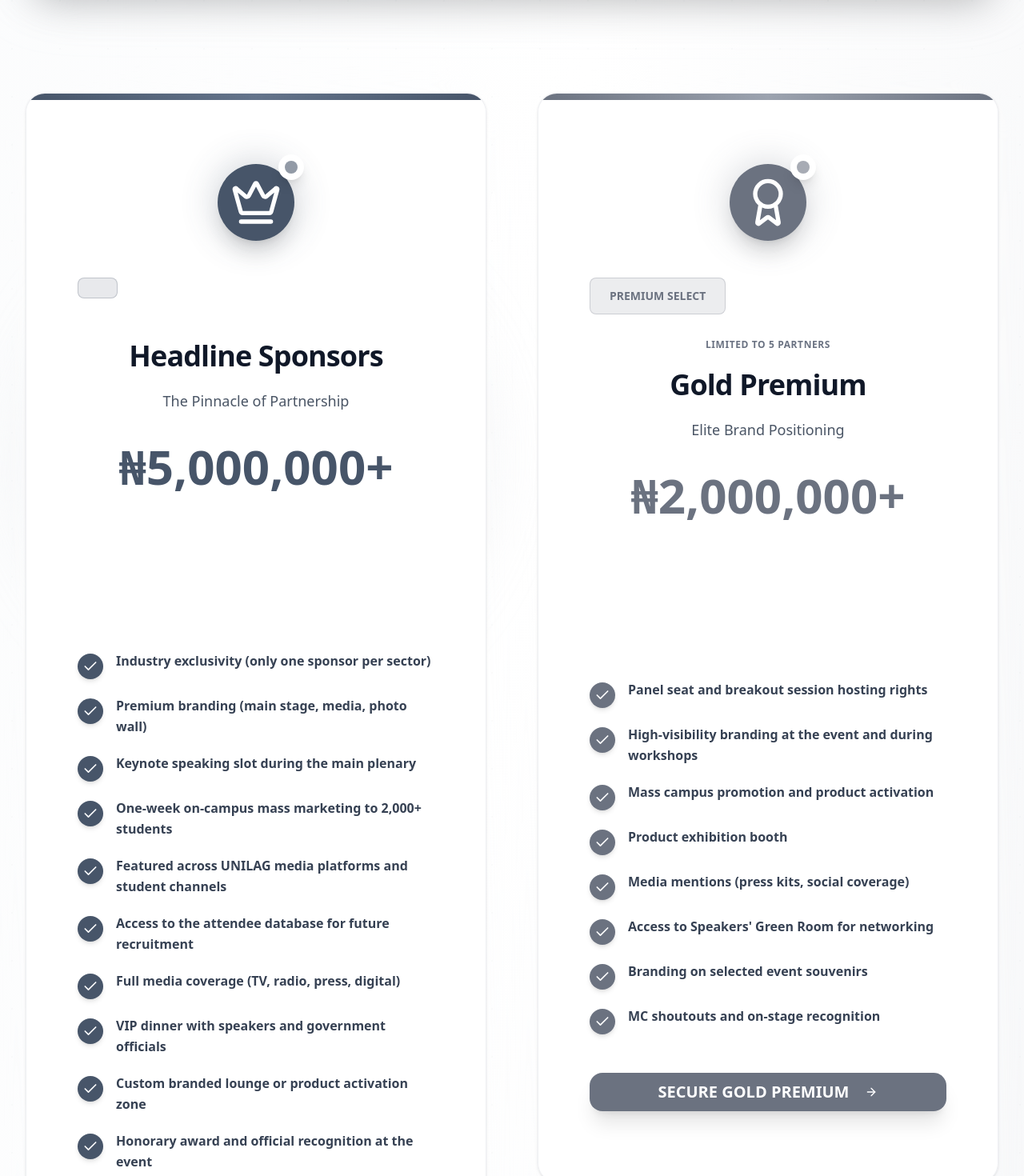
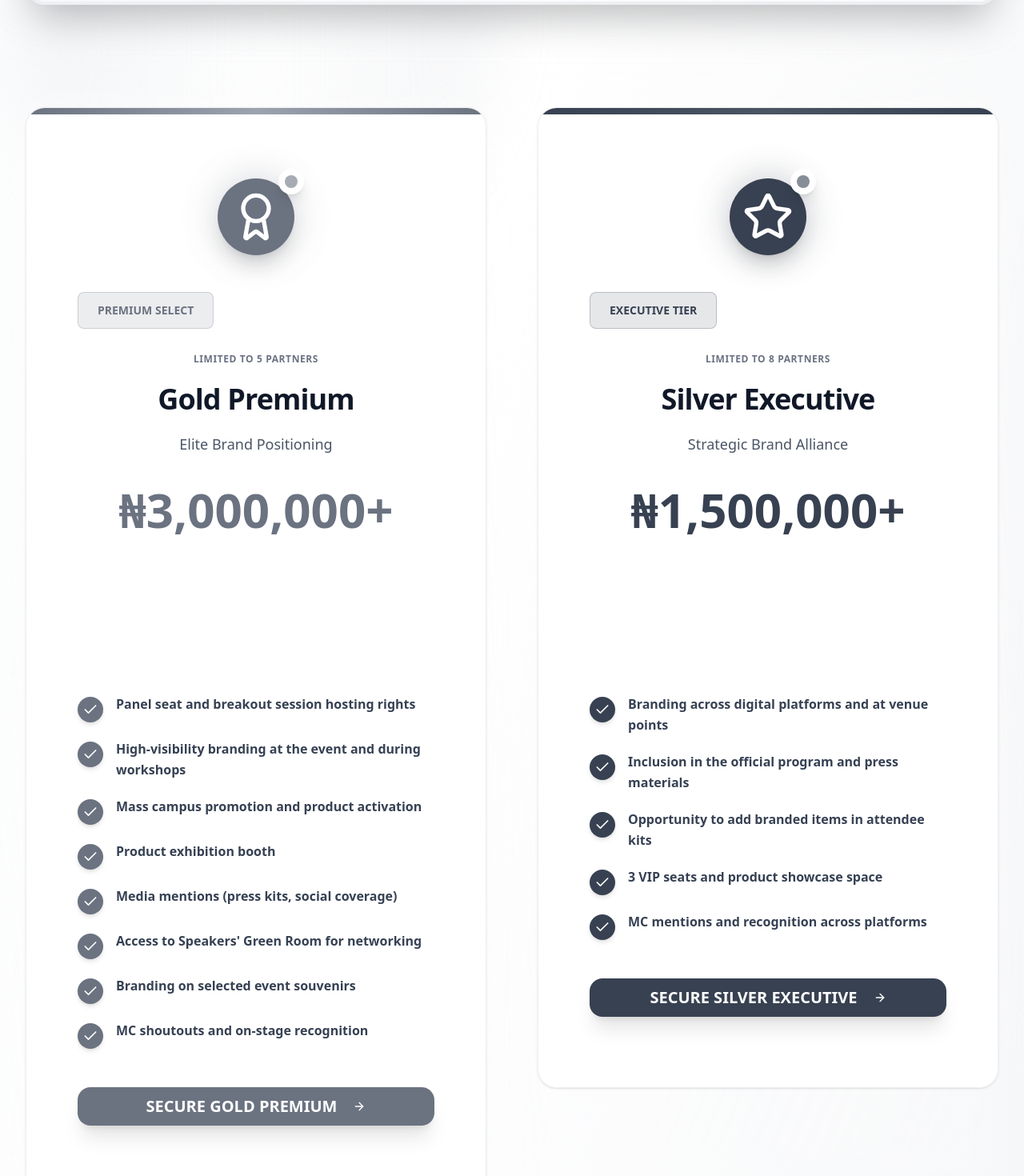
Before and after one commit to israelolrunfemi/SkillShift, a Next.js app: page / in a window 1280 px wide. Shown: the part 6720-8190 px from the top of the page at 80% size. Built offline with nearby package versions, Linux system fonts and the light colour scheme.

Commit message:
sponsorship Update

```diff
--- a/components/sponsorship-section.tsx
+++ b/components/sponsorship-section.tsx
@@ -18,31 +18,7 @@ secondaryColor: "#64748B",
 bgColor: "bg-slate-600/5",
 borderColor: "border-slate-600/30",
 featured: true,
-benefits: [
-"Industry exclusivity (only one sponsor per sector)",
-"Premium branding (main stage, media, photo wall)",
-"Keynote speaking slot during the main plenary",
-"One-week on-campus mass marketing to 2,000+ students",
-"Featured across UNILAG media platforms and student channels",
-"Access to the attendee database for future recruitment",
-"Full media coverage (TV, radio, press, digital)",
-"VIP dinner with speakers and government officials",
-"Custom branded lounge or product activation zone",
-"Honorary award and official recognition at the event",
-"Dedicated social media campaign for your brand",
-"Post-event talent recruitment pipeline access"
-],
-},
-{
-name: "Headline Sponsors",
-subtitle: "The Pinnacle of Partnership",
-price: "₦5,000,000+",
-icon: <Crown className="w-8 h-8 sm:w-12 sm:h-12 lg:w-16 lg:h-16" />,
-color: "#475569",
-secondaryColor: "#64748B",
-bgColor: "bg-slate-600/5",
-borderColor: "border-slate-600/30",
-featured: true,
+exclusive: "Executive tier",
 benefits: [
 "Industry exclusivity (only one sponsor per sector)",
 "Premium branding (main stage, media, photo wall)",
@@ -60,7 +36,7 @@ benefits: [
 {
 name: "Gold Premium",
 subtitle: "Elite Brand Positioning",
-price: "₦2,000,000+",
+price: "₦3,000,000+",
 icon: <Award className="w-8 h-8 sm:w-12 sm:h-12 lg:w-16 lg:h-16" />,
 color: "#6B7280",
 secondaryColor: "#9CA3AF",
@@ -83,7 +59,7 @@ benefits: [
 {
 name: "Silver Executive",
 subtitle: "Strategic Brand Alliance",
-price: "₦1,000,000+",
+price: "₦1,500,000+",
 icon: <Star className="w-8 h-8 sm:w-12 sm:h-12 lg:w-16 lg:h-16" />,
 color: "#374151",
 secondaryColor: "#4B5563",
@@ -103,7 +79,7 @@ benefits: [
 {
 name: "Bronze Partner",
 subtitle: "Brand Visibility Package",
-price: "₦500,000+",
+price: "₦1,000,000",
 icon: <Shield className="w-7 h-7 sm:w-10 sm:h-10 lg:w-14 lg:h-14" />,
 color: "#64748B",
 secondaryColor: "#94A3B8",
@@ -617,17 +593,11 @@ Join us in shaping the future of African talent and innovation.
 Ready to discuss your partnership? Contact our elite partnerships team:
 </p>
 <div className="flex flex-col sm:flex-row gap-4 sm:gap-8 justify-center items-center">
-<a href="mailto:partnerships@skillshift.com" className="group flex items-center text-gray-300 hover:text-white transition-colors font-semibold text-sm sm:text-base">
-<div className="w-8 h-8 sm:w-10 sm:h-10 bg-gray-600/20 rounded-full flex items-center justify-center mr-3 group-hover:bg-gray-500/40 transition-colors">
-<span className="text-xs sm:text-sm">@</span>
-</div>
-partnerships@skillshift.com
-</a>
-<a href="tel:+2348123456789" className="group flex items-center text-gray-300 hover:text-white transition-colors font-semibold text-sm sm:text-base">
+<a href="tel:https://wa.link/kdi2iw" className="group flex items-center text-gray-300 hover:text-white transition-colors font-semibold text-sm sm:text-base">
 <div className="w-8 h-8 sm:w-10 sm:h-10 bg-gray-600/20 rounded-full flex items-center justify-center mr-3 group-hover:bg-gray-500/40 transition-colors">
 <Phone className="w-4 h-4 sm:w-5 sm:h-5" />
 </div>
-+234 812 345 6789
++234 706 057 5952
 </a>
 </div>
 </div>
```
